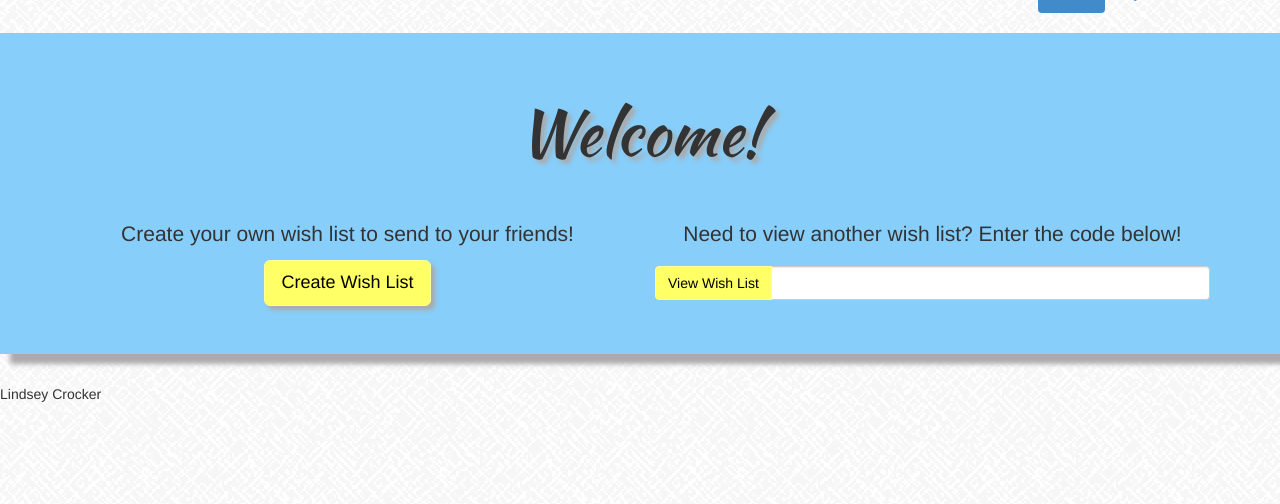
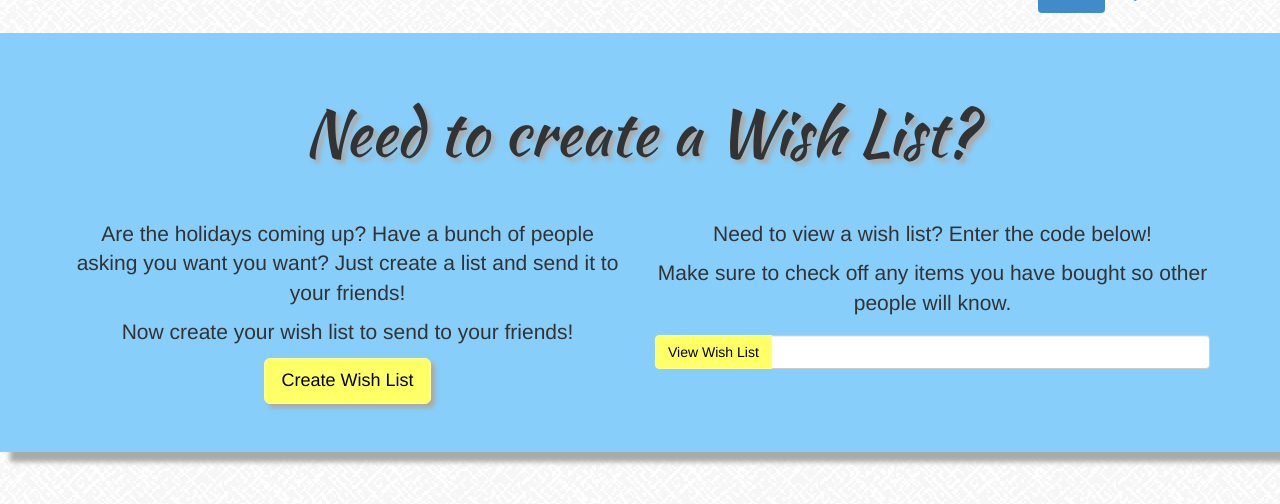
Before and after one commit to yesdnil5/WishList, a Flask app: page / in a window 1280 px wide. Shown: the part 47-551 px from the top of the page. Run offline with Flask 2, Linux system fonts and the light colour scheme; parts of the project's set-up code (start-up, migrations or seed data) failed here and were passed over.

Commit message:
made design a bit better

```diff
--- a/templates/create.html
+++ b/templates/create.html
@@ -29,8 +29,10 @@
 				</ul>
 				<h3 class="text-muted">Wish List</h3>
 			</div>
+		</div>
 			<br>
 			<div class="jumbotron">
+				<div class="container">
 				<h1 align="center">Create your list</h1>
 				<br>
 				<form action="/storeCreate" id="usrform" method="post" name="test">
@@ -39,6 +41,7 @@
 					<input class="btn btn-lg btn-success" type="submit" value="Submit">
 				</form>
 			</div>
+			</div>
 		</div>
 	</body>
 </html>
--- a/templates/index.html
+++ b/templates/index.html
@@ -33,15 +33,17 @@
 		<br>
 		<div class="jumbotron">
 			<div class="container">
-				<h1 align="center">Welcome!</h1>
+				<h1 align="center">Need to create a Wish List?</h1>
 				<br>
 				<div class="row marketing">
 					<div class="col-lg-6" style="text-align:center">
-						<p>Create your own wish list to send to your friends!</p>
+						<p>Are the holidays coming up?  Have a bunch of people asking you want you want?  Just create a list and send it to your friends!</p>
+						<p>Now create your wish list to send to your friends!</p>
 						<a class="btn btn-lg btn-success" href="/create" role="button">Create Wish List</a>
 					</div>
 					<div class="col-lg-6" style="text-align:center">
-						<p>Need to view another wish list? Enter the code below!</p>
+						<p>Need to view a wish list? Enter the code below!</p>
+						<p>Make sure to check off any items you have bought so other people will know.</p>
 						<form method="POST" action="/view">
 							<div class="input-group">
 								<span class="input-group-btn">
@@ -55,9 +57,6 @@
 			</div>
 		</div>
 
-		<div class="footer">
-			<p>Lindsey Crocker</p>
-		</div>
 	</div>
 
 	</body>
--- a/templates/view.html
+++ b/templates/view.html
@@ -35,8 +35,10 @@
 		</ul>
 		<h3 class="text-muted">Wish List</h3>
 	</div>
+</div>
 <br>
 <div class="jumbotron">
+	<div class="container">
 		<h1 align="center">My Wish List</h1>
 		<ul>
 			{% for key, value in items.iteritems() %}
@@ -51,6 +53,7 @@
 			</p>
 			{% endfor %}
 		</ul>
+	</div>
 </div>
 </div>
 
```
Also changed, not shown: templates/storeCreate.html (+7 -1 lines). Lines whose indentation alone changed are shown as unchanged.
